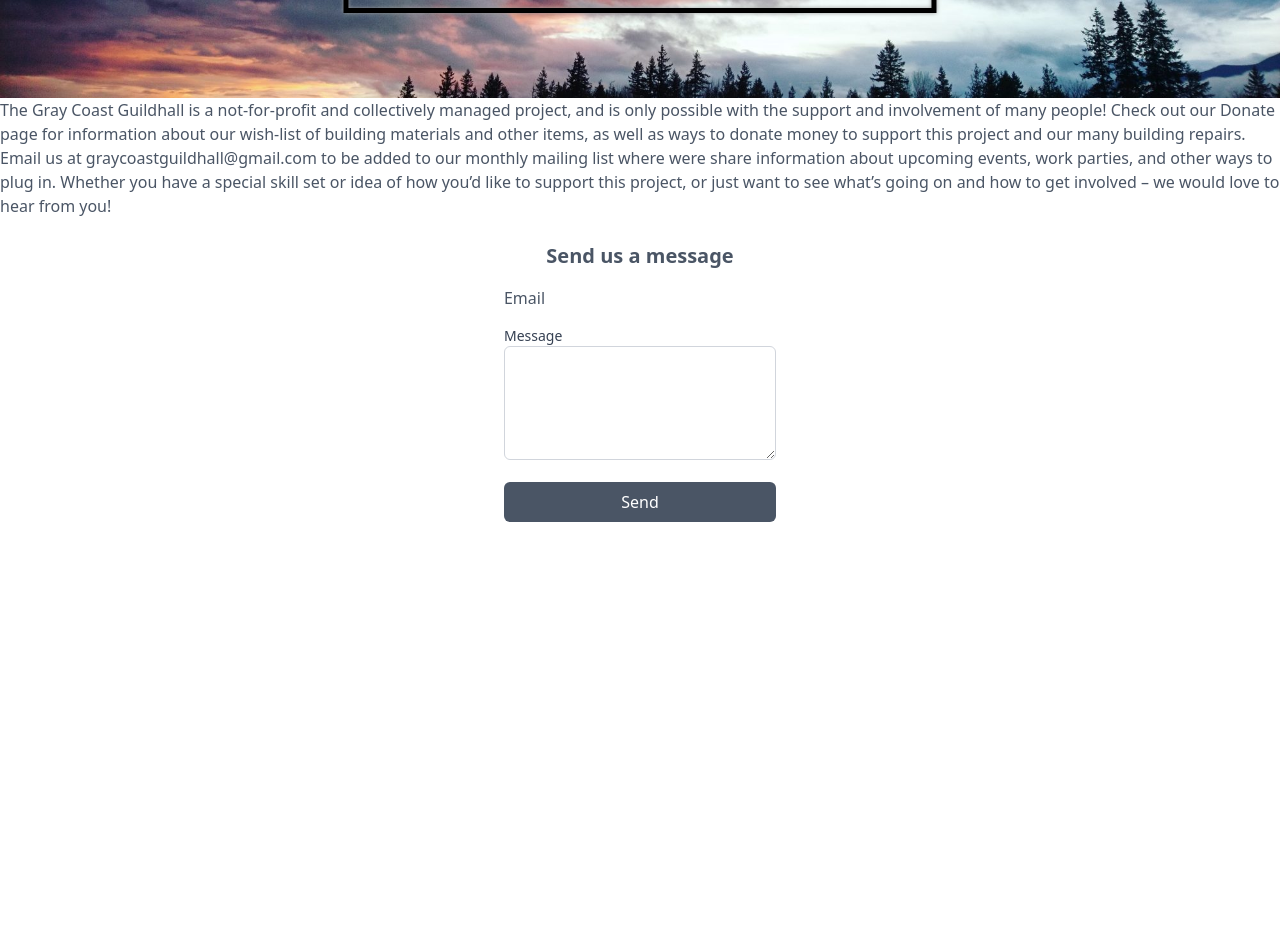
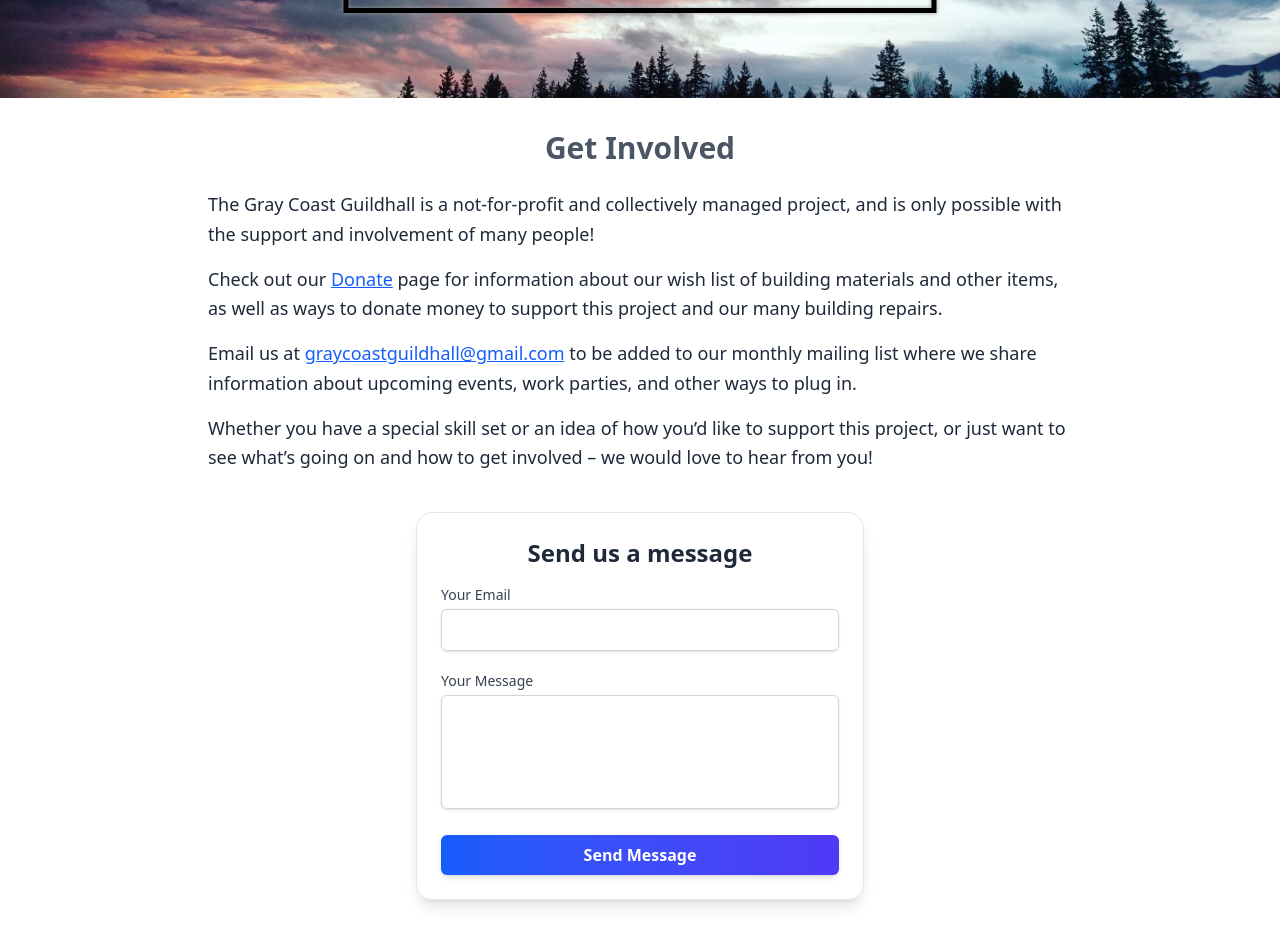
Before and after one commit to BornDeleuze/gray-coast, a React (Vite) app: page /get_involved in a window 1280 px wide. Shown: the part 220-1152 px from the top of the page. Before the commit the page ends 800 px from the top, so only its background shows below. Built offline with nearby package versions, Linux system fonts and the light colour scheme.

Commit message:
basic get involved page added

```diff
--- a/src/Pages/Get_Involved.jsx
+++ b/src/Pages/Get_Involved.jsx
@@ -1,27 +1,70 @@
 const GetInvolved = () => {
    return (
-   <div>
-      <h1>
-         The Gray Coast Guildhall is a not-for-profit and collectively managed project, and is only possible with the support and involvement of many people!
-         Check out our Donate page for information about our wish-list of building materials and other items, as well as ways to donate money to support this project and our many building repairs.
-         Email us at graycoastguildhall@gmail.com to be added to our monthly mailing list where were share information about upcoming events, work parties, and other ways to plug in.
-         Whether you have a special skill set or idea of how you’d like to support this project, or just want to see what’s going on and how to get involved – we would love to hear from you!
-      </h1>
-      <div className="flex justify-center items-center p-6">
-         <div clasNames="w-full max-w-md bg-white p-6 rounded-lg shadow-md">
-            <h4 className="text-xl font-semibold mb-4 text-center">Send us a message</h4>
-            <form action="https://formsubmit.co/6cf70ccd3364c6b0fbdd1583a2d652e9" method="POST" className="space-y-4">
-               <div>
-               <label clasNames="block text-sm font-medium text-gray-700" for="email">Email</label>
-               <input type="email" name="email" id="email" clasNames="w-full p-2 border border-gray-300 rounded-md focus:outline-none focus:ring-2 focus:ring-blue-500" required />
+     <div className="px-4 py-8 max-w-4xl mx-auto">
+       <h1 className="text-3xl font-bold mb-6 text-center">Get Involved</h1>
+       <div className="space-y-4 text-lg text-gray-800 leading-relaxed">
+         <p>
+           The Gray Coast Guildhall is a not-for-profit and collectively managed project, and is only
+           possible with the support and involvement of many people!
+         </p>
+         <p>
+           Check out our <a href="/donate" className="text-blue-600 underline">Donate</a> page for
+           information about our wish list of building materials and other items, as well as ways to
+           donate money to support this project and our many building repairs.
+         </p>
+         <p>
+           Email us at{" "}
+           <a href="mailto:graycoastguildhall@gmail.com" className="text-blue-600 underline">
+             graycoastguildhall@gmail.com
+           </a>{" "}
+           to be added to our monthly mailing list where we share information about upcoming events,
+           work parties, and other ways to plug in.
+         </p>
+         <p>
+           Whether you have a special skill set or an idea of how you’d like to support this project,
+           or just want to see what’s going on and how to get involved – we would love to hear from you!
+         </p>
        </div>
 
+       <div className="mt-10 flex justify-center">
+         <div className="w-full max-w-md bg-gray-90 p-6 rounded-2xl shadow-lg border border-gray-200">
+            <h2 className="text-2xl font-bold mb-4 text-center text-gray-800">Send us a message</h2>
+            <form
+               action="https://formsubmit.co/6cf70ccd3364c6b0fbdd1583a2d652e9"
+               method="POST"
+               className="space-y-5"
+            >
                <div>
-               <label className="block text-sm font-medium text-gray-700" for="message">Message</label>
-               <textarea name="message" id="message" rows="4" className="w-full p-2 border border-gray-300 rounded-md focus:outline-none focus:ring-2 focus:ring-blue-500" required></textarea>
+               <label className="block text-sm font-medium text-gray-700 mb-1" htmlFor="email">
+                  Your Email
+               </label>
+               <input
+                  type="email"
+                  name="email"
+                  id="email"
+                  className="w-full px-3 py-2 border border-gray-300 rounded-md shadow-sm focus:outline-none focus:ring-2 focus:ring-blue-500 focus:border-blue-500 transition"
+                  required
+               />
                </div>
                <div>
-               <button type="submit" className="w-full bg-gray-600 text-white py-2 px-4 rounded-md hover:bg-blue-700 transition">Send</button>
+               <label className="block text-sm font-medium text-gray-700 mb-1" htmlFor="message">
+                  Your Message
+               </label>
+               <textarea
+                  name="message"
+                  id="message"
+                  rows="4"
+                  className="w-full px-3 py-2 border border-gray-300 rounded-md shadow-sm focus:outline-none focus:ring-2 focus:ring-blue-500 focus:border-blue-500 transition resize-none"
+                  required
+               ></textarea>
+               </div>
+               <div>
+               <button
+                  type="submit"
+                  className="w-full bg-gradient-to-r from-blue-600 to-indigo-600 text-white py-2 px-4 rounded-md font-semibold hover:brightness-110 transition-shadow shadow-md hover:shadow-lg"
+               >
+                  Send Message
+               </button>
                </div>
             </form>
          </div>
```
Lines whose indentation alone changed are shown as unchanged.
